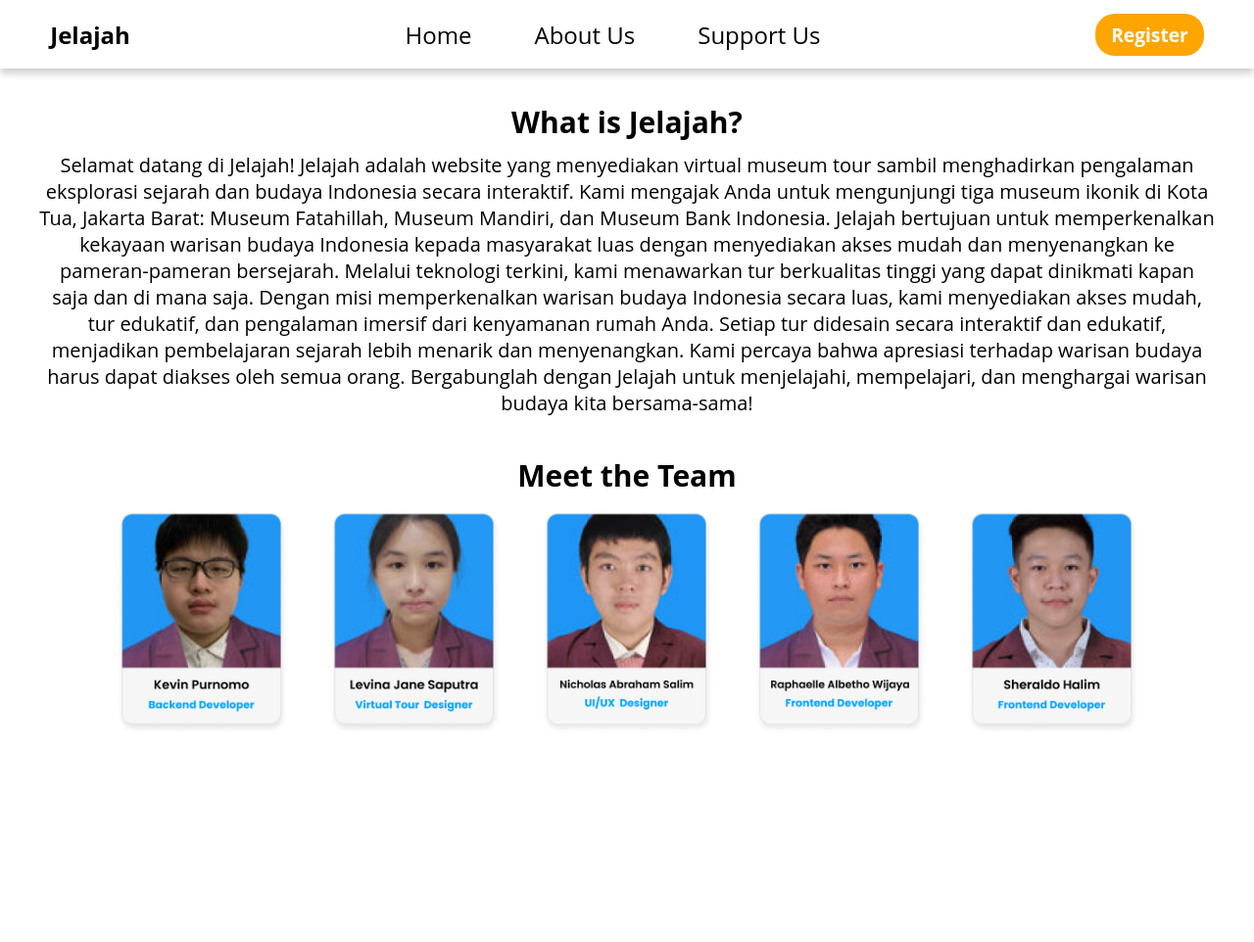
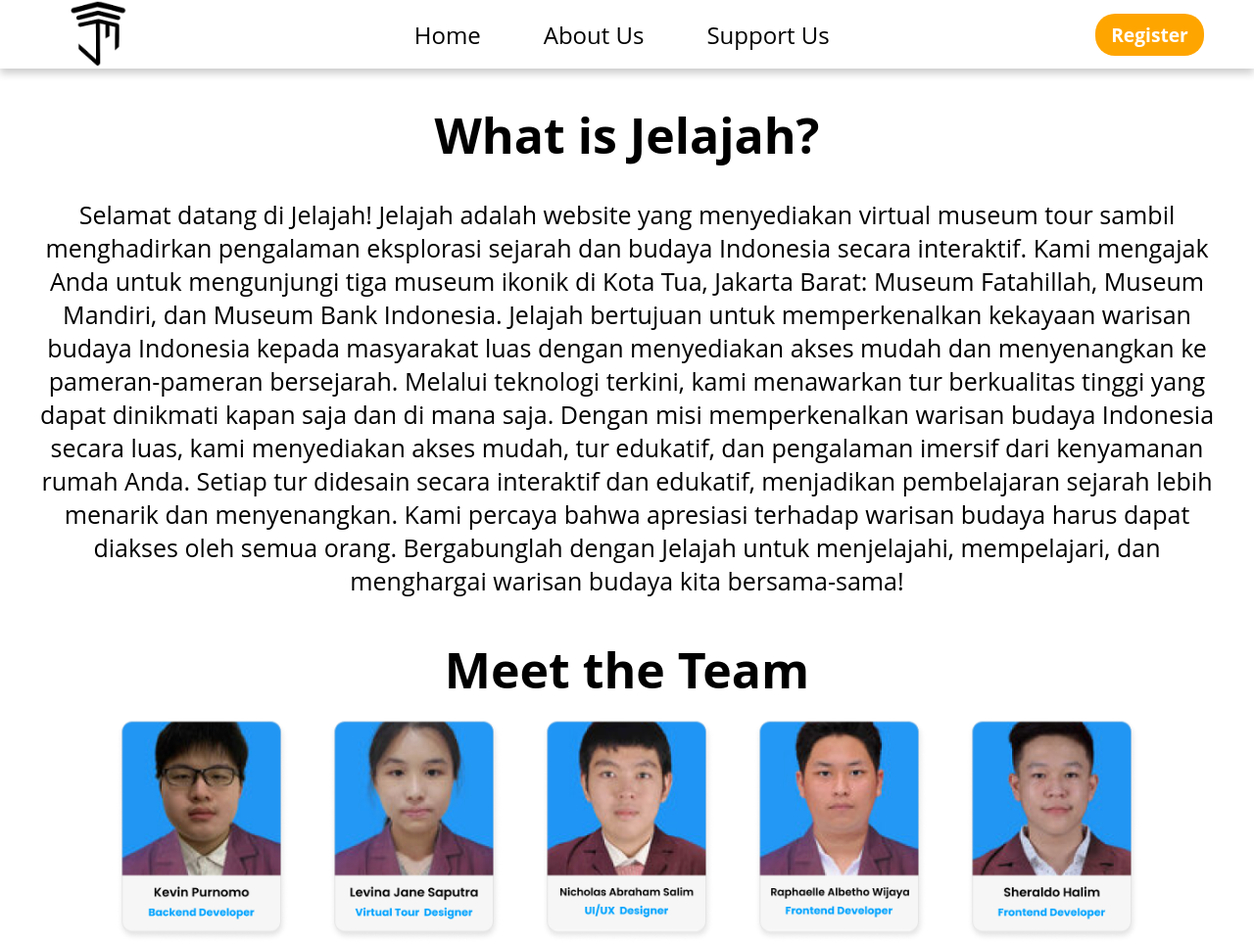
Before and after one commit to D9theCoder/Jelajah, a Django app: page /about/ in a window 1280 px wide. Shown: the top 962 px of the page at 98% size. Before the commit the page ends 744 px from the top, so only its background shows below. Run offline with Django 5.2, Linux system fonts and the light colour scheme.

Commit message:
Nambahin Loogo + Benerin Tulisan Di Page

```diff
--- a/myproject/static/css/home.css
+++ b/myproject/static/css/home.css
@@ -40,8 +40,8 @@ a:hover {
 }
 
 .navbar .logo a {
-    font-size: 1.5rem;
-    font-weight: bold;
+    width: 50%;
+    height: 50%;
 }
 
 .navbar .links {
--- a/myproject/templates/about.html
+++ b/myproject/templates/about.html
@@ -20,6 +20,20 @@
             <img src="{% static 'images/team/teamSheraldo.png' %}" class="team">
         </div>
 
+        <style>
+            .content h1{
+                font-size: 50px;
+                margin-bottom: 20px;
+            }
+
+            .content p{
+                font-size: 25px;
+            }
+
+            .content h2{
+                font-size: 50px;
+            }
+        </style>
     </div>
     <script src="{% static 'js/about.js' %}"></script>
 {% endblock %}
--- a/myproject/templates/layout.html
+++ b/myproject/templates/layout.html
@@ -7,12 +7,23 @@
     <link rel="stylesheet" href="https://cdnjs.cloudflare.com/ajax/libs/font-awesome/6.0.0-beta3/css/all.min.css">
     <meta name="viewport" content="width=device-width, initial-scale=1.0">
     <title>{% block title %}Home Page{% endblock %}</title>
+    <style>
+        .logo img {
+            width: 100px;
+            height: auto;
+            margin-top: 10px;
+            margin-left: auto;
+        }
+    </style>
     {% block custom_css %}{% endblock %}
-
 </head>
 <body>
     <div class="navbar">
-        <div class="logo"><a href="{% url 'home' %}">Jelajah</a></div>
+        <div class="logo">
+            <a href="{% url 'home' %}">
+                <img src="{% static 'images/Logos.png' %}" alt="Jelajah Logo">
+            </a>
+        </div>
         <ul class="links">
             <li><a href="{% url 'home' %}">Home</a></li>
             <li><a href="{% url 'about' %}">About Us</a></li>
```
Also changed, not shown: myproject/templates/support.html (+12 -1 lines), myproject/db.sqlite3, myproject/static/images/Logog.png (deleted), myproject/static/images/Logos.png (added).
